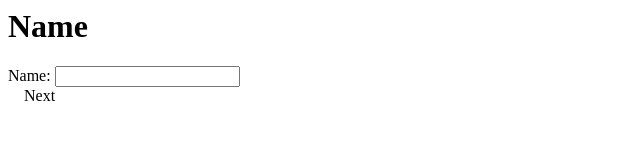
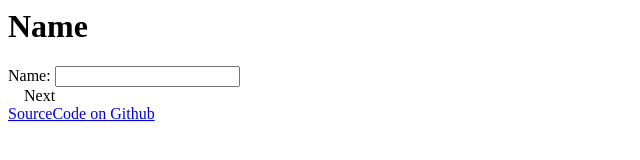
Before and after one commit to smsohan/angular_wizard, a plain HTML site: page index.html in a window 1280 px wide. Shown: the whole page, without its empty margins (0-640 px from the left). Drawn offline with nearby package versions, Linux system fonts and the light colour scheme.

Commit message:
added link to gh

```diff
--- a/index.html
+++ b/index.html
@@ -51,6 +51,8 @@
 
   </div>
 
+  <a href="https://github.com/smsohan/angular_wizard">SourceCode on Github</a>
+
   <script type="text/javascript" src="https://ajax.googleapis.com/ajax/libs/angularjs/1.0.1/angular.min.js"></script>
   <script type="text/javascript" src="main.js"></script>
 </body>
```
